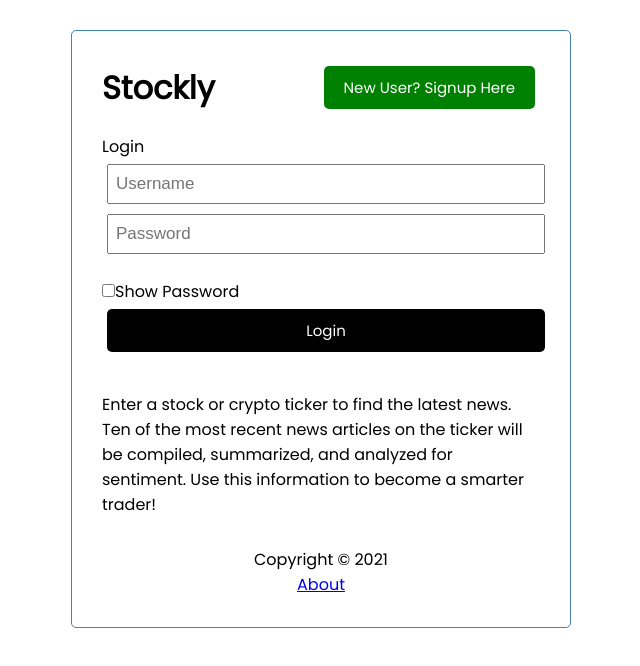
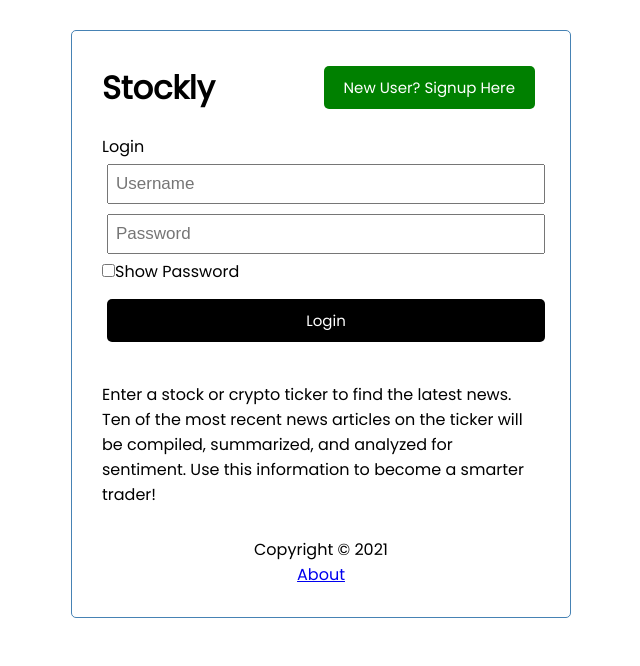
Before and after one commit to raphaelkhan8/Stockly, a React (Create React App) app: page / in a window 1280 px wide. Shown: the top 666 px of the page, without its empty margins (319-959 px from the left). Built offline with nearby package versions, Linux system fonts and the light colour scheme; no server answers.

Commit message:
moved password checkbox closer to input fields

```diff
--- a/src/index.css
+++ b/src/index.css
@@ -51,6 +51,7 @@ body {
 }
 
 .btn-block {
+  margin-top: 15px;
   display: block;
   width: 100%;
 }
@@ -77,7 +78,7 @@ body {
 }
 
 .form-control {
-  margin: 20px 0;
+  margin-top: 20px 0;
 }
 
 .form-control label {
```
